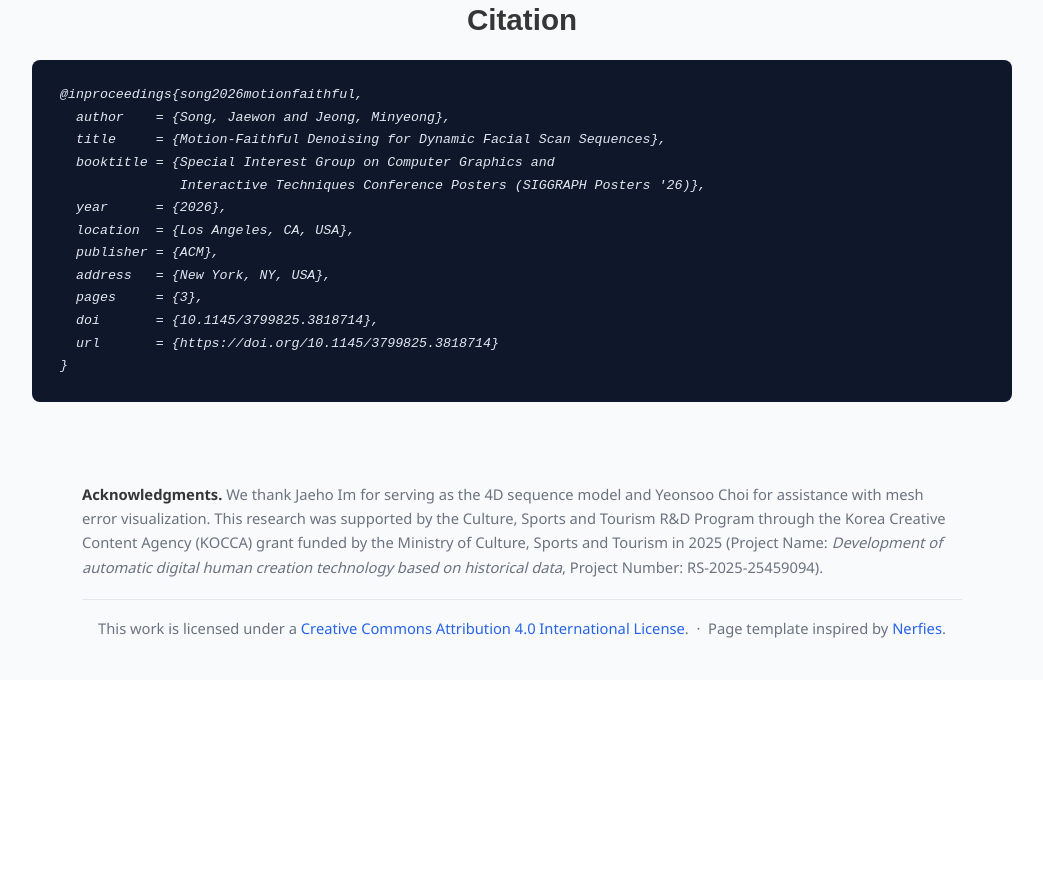
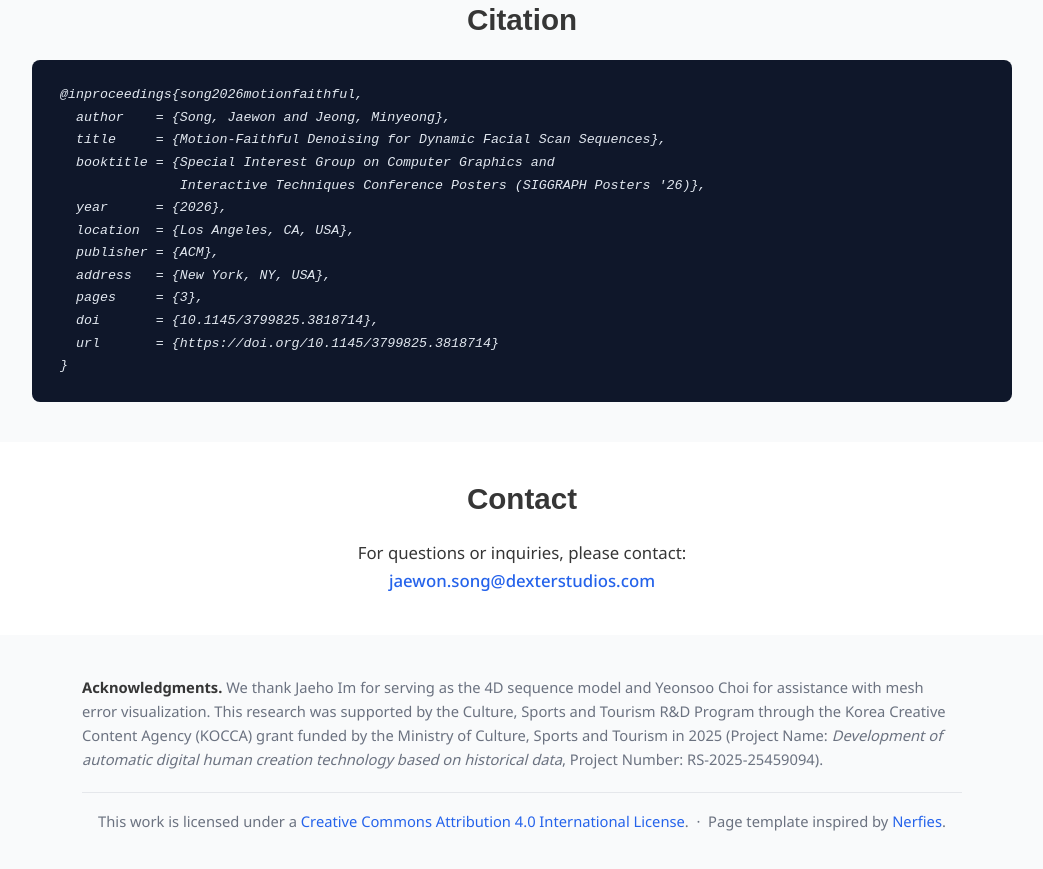
Before and after one commit to JaewonSongJ1/motion-faithful-denoising, a plain HTML site: page docs/index.html in a window 1280 px wide. Shown: the part 3776-4645 px from the top of the page, without its empty margins (118-1161 px from the left). Before the commit the page ends 4456 px from the top, so only its background shows below. Drawn offline with nearby package versions, Linux system fonts and the light colour scheme; a web font is replaced by a local one.

Commit message:
index.html updated: contact information added

```diff
--- a/docs/index.html
+++ b/docs/index.html
@@ -425,6 +425,17 @@
   </div>
 </section>
 
+<!-- Contact -->
+<section class="section">
+  <div class="container is-max-desktop has-text-centered">
+    <h2 class="title">Contact</h2>
+    <p style="font-size: 1.05rem;">
+      For questions or inquiries, please contact:<br>
+      <a href="mailto:jaewon.song@dexterstudios.com" style="color: var(--accent); font-weight: 500;">jaewon.song@dexterstudios.com</a>
+    </p>
+  </div>
+</section>
+
 <!-- Footer -->
 <footer class="footer">
   <div class="acknowledge">
```
